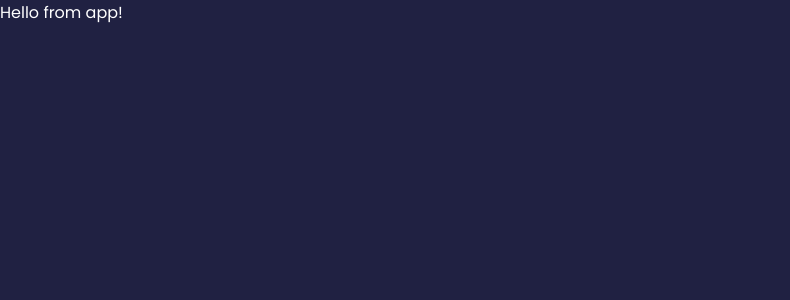
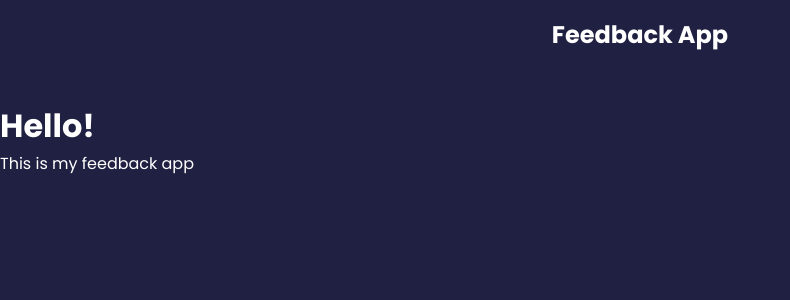
Before and after one commit to bcherrera14/feedback-app, a React (Create React App) app: page / in a window 1280 px wide. Shown: the top 300 px of the page, without its empty margins (0-790 px from the left). Built offline with nearby package versions, Linux system fonts and the light colour scheme; the HTML template or start-up script is replaced by a standard one.

Commit message:
add header component

```diff
--- a/src/App.js
+++ b/src/App.js
@@ -1,7 +1,14 @@
 import React from 'react';
+import Header from './components/Header';
 
 function App() {
-	return <div>Hello from app!</div>;
+	return (
+		<React.Fragment>
+			<Header />
+			<h1>Hello!</h1>
+			<p>This is my feedback app</p>
+		</React.Fragment>
+	);
 }
 
 export default App;
--- /dev/null
+++ b/src/components/Header.jsx
@@ -0,0 +1,22 @@
+import React from 'react';
+import PropTypes from 'prop-types';
+
+function Header({ text }) {
+	return (
+		<header>
+			<div className="container">
+				<h2>{text}</h2>
+			</div>
+		</header>
+	);
+}
+
+Header.defaultProps = {
+	text: 'Feedback App'
+};
+
+Header.propTypes = {
+	text: PropTypes.string
+};
+
+export default Header;
```
